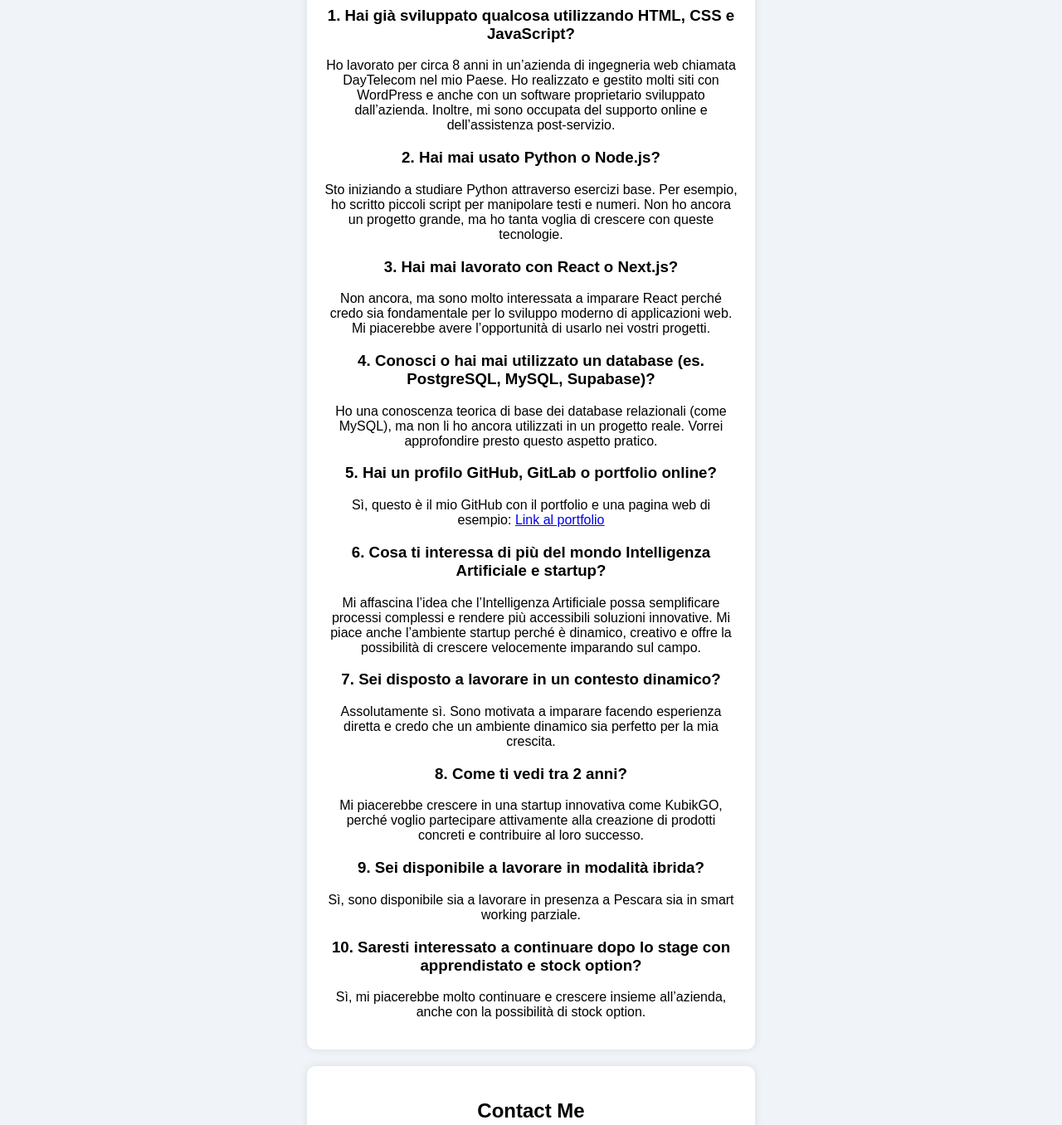
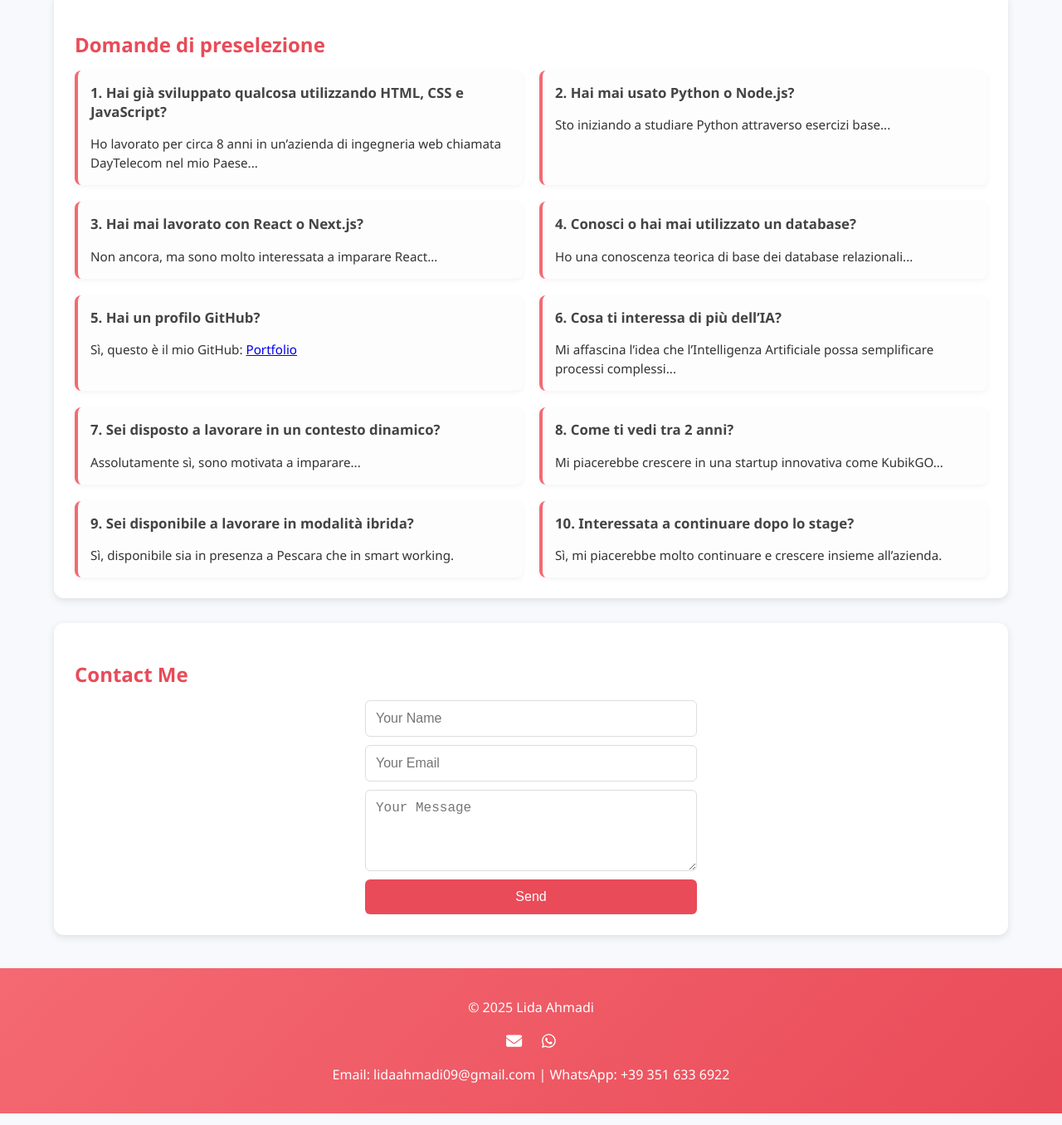
Before and after one commit to Lidalidio/portfolio, a plain HTML site: page index.html in a window 1280 px wide. Shown: the part 445-1801 px from the top of the page at 83% size. Drawn offline with Linux system fonts and the light colour scheme.

Commit message:
Add files via upload

```diff
--- a/index.html
+++ b/index.html
@@ -6,40 +6,80 @@
   <title>Lida's Portfolio</title>
   <style>
     body {
-      font-family: Arial, sans-serif;
-      background: #f0f4f8;
+      font-family: 'Segoe UI', Arial, sans-serif;
+      background: #f7f9fc;
       margin: 0;
       padding: 0;
+      color: #333;
+    }
+
+    /* HEADER */
+    header {
+      background: linear-gradient(135deg, #f46972, #e94b58);
+      color: white;
+      padding: 40px 20px;
       text-align: center;
     }
-    header {
-      background: #f46972;
-      color: white;
-      padding: 30px 0;
+    header h1 {
+      margin: 0;
+      font-size: 2.2rem;
+      animation: fadeIn 2s;
     }
-    h1 {
-      margin: 0;
-      animation: fadeIn 2s;
+    header p {
+      max-width: 800px;
+      margin: 15px auto 0;
+      line-height: 1.6;
+      font-size: 1rem;
     }
     @keyframes fadeIn {
       from {opacity: 0;}
       to {opacity: 1;}
     }
-    .content {
-      padding: 20px;
-    }
+
+    /* SECTIONS */
     .project {
       background: white;
-      margin: 20px auto;
-      padding: 20px;
-      border-radius: 10px;
-      box-shadow: 0 0 10px rgba(0,0,0,0.1);
-      max-width: 500px;
+      margin: 30px auto;
+      padding: 25px;
+      border-radius: 12px;
+      box-shadow: 0 3px 10px rgba(0,0,0,0.1);
+      max-width: 1100px;
       transition: transform 0.3s;
     }
     .project:hover {
-      transform: scale(1.05);
+      transform: translateY(-4px);
     }
+    h2 {
+      color: #e94b58;
+      margin-bottom: 15px;
+    }
+
+    /* GRID Q&A */
+    .qa-grid {
+      display: grid;
+      grid-template-columns: 1fr 1fr;
+      gap: 20px;
+      text-align: left;
+    }
+    .qa-item {
+      background: #fdfdfd;
+      padding: 15px;
+      border-radius: 8px;
+      border-left: 4px solid #f46972;
+      box-shadow: 0 2px 6px rgba(0,0,0,0.05);
+    }
+    .qa-item h3 {
+      margin-top: 0;
+      color: #444;
+      font-size: 1.05rem;
+    }
+    .qa-item p {
+      margin: 8px 0 0;
+      line-height: 1.5;
+      font-size: 0.95rem;
+    }
+
+    /* CONTACT FORM */
     form {
       display: flex;
       flex-direction: column;
@@ -48,9 +88,9 @@
       margin: 0 auto;
     }
     input, textarea, button {
-      padding: 10px;
-      border-radius: 5px;
-      border: 1px solid #ccc;
+      padding: 12px;
+      border-radius: 6px;
+      border: 1px solid #ddd;
       font-size: 1rem;
     }
     button {
@@ -58,19 +98,52 @@
       color: white;
       border: none;
       cursor: pointer;
+      transition: background 0.3s;
     }
     button:hover {
-      background: #ef454d;
+      background: #c63e49;
     }
 
+    /* FOOTER */
+    footer {
+      background: linear-gradient(135deg, #f46972, #e94b58);
+      color: white;
+      text-align: center;
+      padding: 20px;
+      margin-top: 40px;
+    }
+    .footer-icons {
+      margin: 10px 0;
+    }
+    .footer-icons a {
+      margin: 0 10px;
+      display: inline-block;
+      text-decoration: none;
+      color: white;
+      font-size: 1.2rem;
+      transition: opacity 0.3s;
+    }
+    .footer-icons a:hover {
+      opacity: 0.8;
+    }
+
+    /* RESPONSIVE */
+    @media (max-width: 768px) {
+      .qa-grid {
+        grid-template-columns: 1fr;
+      }
+    }
   </style>
+  <script src="https://kit.fontawesome.com/yourcode.js" crossorigin="anonymous"></script>
+  <!-- برای آیکون‌ها نیاز داری kit کد شخصی از FontAwesome بگیری. موقتاً از CDN زیر میشه -->
+  <script src="https://cdnjs.cloudflare.com/ajax/libs/font-awesome/6.4.0/js/all.min.js"></script>
 </head>
 <body>
+
 <header>
-  <h1>Ciao, sono Lida </h1>
+  <h1>Ciao, sono Lida</h1>
   <p>Benvenuti nel mio portfolio. Ho una laurea in Computer Software Engineering conseguita nel mio Paese. In seguito mi sono trasferita in Italia, dove ho frequentato per due anni il corso magistrale in ICT and Internet Engineering presso l’Università di Tor Vergata.</p>
 </header>
-
 
 <div class="project">
   <h2>Progetto: Mini Portfolio</h2>
@@ -80,38 +153,48 @@
 
 <div class="project">
   <h2>Domande di preselezione</h2>
-
+  <div class="qa-grid">
+    <div class="qa-item">
       <h3>1. Hai già sviluppato qualcosa utilizzando HTML, CSS e JavaScript?</h3>
-    <p>Ho lavorato per circa 8 anni in un’azienda di ingegneria web chiamata DayTelecom nel mio Paese. Ho realizzato e gestito molti siti con WordPress e anche con un software proprietario sviluppato dall’azienda. Inoltre, mi sono occupata del supporto online e dell’assistenza post-servizio.</p>
-
+      <p>Ho lavorato per circa 8 anni in un’azienda di ingegneria web chiamata DayTelecom nel mio Paese...</p>
+    </div>
+    <div class="qa-item">
       <h3>2. Hai mai usato Python o Node.js?</h3>
-    <p>Sto iniziando a studiare Python attraverso esercizi base. Per esempio, ho scritto piccoli script per manipolare testi e numeri. Non ho ancora un progetto grande, ma ho tanta voglia di crescere con queste tecnologie.</p>
-
+      <p>Sto iniziando a studiare Python attraverso esercizi base...</p>
+    </div>
+    <div class="qa-item">
       <h3>3. Hai mai lavorato con React o Next.js?</h3>
-    <p>Non ancora, ma sono molto interessata a imparare React perché credo sia fondamentale per lo sviluppo moderno di applicazioni web. Mi piacerebbe avere l’opportunità di usarlo nei vostri progetti.</p>
-
-    <h3>4. Conosci o hai mai utilizzato un database (es. PostgreSQL, MySQL, Supabase)?</h3>
-    <p>Ho una conoscenza teorica di base dei database relazionali (come MySQL), ma non li ho ancora utilizzati in un progetto reale. Vorrei approfondire presto questo aspetto pratico.</p>
-
-    <h3>5. Hai un profilo GitHub, GitLab o portfolio online?</h3>
-    <p>Sì, questo è il mio GitHub con il portfolio e una pagina web di esempio:
-       <a href="https://lidalidio.github.io/portfolio/">Link al portfolio</a>
-    </p>
-
-    <h3>6. Cosa ti interessa di più del mondo Intelligenza Artificiale e startup?</h3>
-    <p>Mi affascina l’idea che l’Intelligenza Artificiale possa semplificare processi complessi e rendere più accessibili soluzioni innovative. Mi piace anche l’ambiente startup perché è dinamico, creativo e offre la possibilità di crescere velocemente imparando sul campo.</p>
-
+      <p>Non ancora, ma sono molto interessata a imparare React...</p>
+    </div>
+    <div class="qa-item">
+      <h3>4. Conosci o hai mai utilizzato un database?</h3>
+      <p>Ho una conoscenza teorica di base dei database relazionali...</p>
+    </div>
+    <div class="qa-item">
+      <h3>5. Hai un profilo GitHub?</h3>
+      <p>Sì, questo è il mio GitHub: <a href="https://lidalidio.github.io/portfolio/" target="_blank">Portfolio</a></p>
+    </div>
+    <div class="qa-item">
+      <h3>6. Cosa ti interessa di più dell’IA?</h3>
+      <p>Mi affascina l’idea che l’Intelligenza Artificiale possa semplificare processi complessi...</p>
+    </div>
+    <div class="qa-item">
       <h3>7. Sei disposto a lavorare in un contesto dinamico?</h3>
-    <p>Assolutamente sì. Sono motivata a imparare facendo esperienza diretta e credo che un ambiente dinamico sia perfetto per la mia crescita.</p>
-
+      <p>Assolutamente sì, sono motivata a imparare...</p>
+    </div>
+    <div class="qa-item">
       <h3>8. Come ti vedi tra 2 anni?</h3>
-    <p>Mi piacerebbe crescere in una startup innovativa come KubikGO, perché voglio partecipare attivamente alla creazione di prodotti concreti e contribuire al loro successo.</p>
-
+      <p>Mi piacerebbe crescere in una startup innovativa come KubikGO...</p>
+    </div>
+    <div class="qa-item">
       <h3>9. Sei disponibile a lavorare in modalità ibrida?</h3>
-    <p>Sì, sono disponibile sia a lavorare in presenza a Pescara sia in smart working parziale.</p>
-
-    <h3>10. Saresti interessato a continuare dopo lo stage con apprendistato e stock option?</h3>
-    <p>Sì, mi piacerebbe molto continuare e crescere insieme all’azienda, anche con la possibilità di stock option.</p>
+      <p>Sì, disponibile sia in presenza a Pescara che in smart working.</p>
+    </div>
+    <div class="qa-item">
+      <h3>10. Interessata a continuare dopo lo stage?</h3>
+      <p>Sì, mi piacerebbe molto continuare e crescere insieme all’azienda.</p>
+    </div>
+  </div>
 </div>
 
 <div class="project">
@@ -123,14 +206,24 @@
     <button type="submit">Send</button>
   </form>
 </div>
+
+<footer>
+  <p>© 2025 Lida Ahmadi</p>
+  <div class="footer-icons">
+    <a href="mailto:lidaahmadi09@gmail.com"><i class="fas fa-envelope"></i></a>
+    <a href="https://wa.me/393516336922"><i class="fab fa-whatsapp"></i></a>
+  </div>
+  <p>Email: lidaahmadi09@gmail.com | WhatsApp: +39 351 633 6922</p>
+</footer>
+
 <script>
   const headerText = document.querySelector('header h1');
-    let colors = ['#ff4d4d', '#4da6ff', '#4dff88', '#ffa64d'];
+  let colors = ['#ffcccc', '#ffe0e0', '#ffffff'];
   let i = 0;
   setInterval(() => {
     headerText.style.color = colors[i % colors.length];
     i++;
-    }, 1000);
+  }, 1500);
 </script>
 
 </body>
```
Lines whose indentation alone changed are shown as unchanged.
